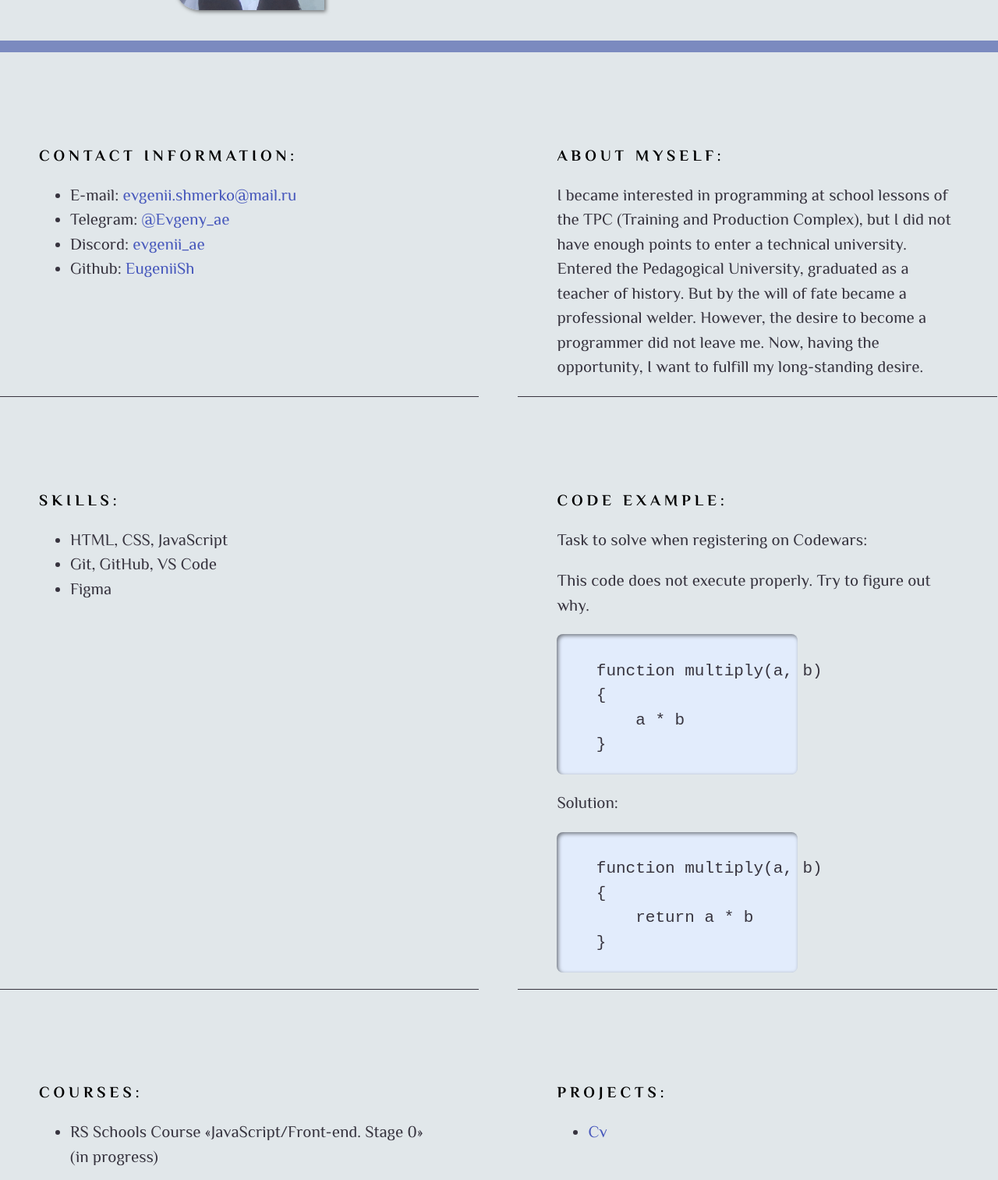
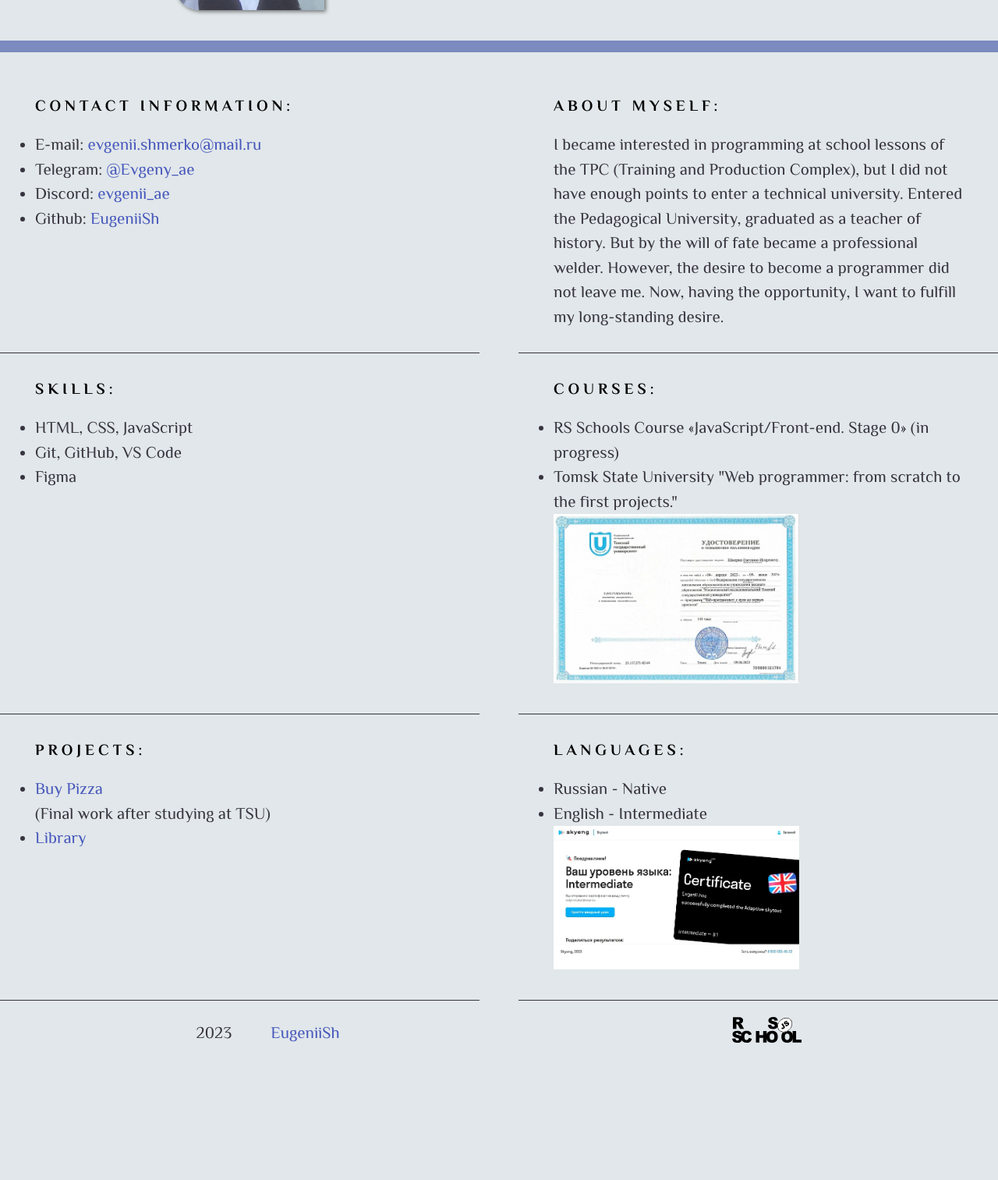
Before and after one commit to EugeniiSh/rsschool-cv, a plain HTML site: page index.html in a window 1280 px wide. Shown: the part 330-1843 px from the top of the page at 78% size. After the commit the page ends 1696 px from the top, so only its background shows below. Drawn offline with Linux system fonts and the light colour scheme.

Commit message:
feat: change style, add media768

```diff
--- a/index.html
+++ b/index.html
@@ -9,6 +9,7 @@
     <link rel="preconnect" href="https://fonts.googleapis.com">
     <link rel="preconnect" href="https://fonts.gstatic.com" crossorigin>
     <link href="https://fonts.googleapis.com/css2?family=Philosopher:wght@400;700&display=swap" rel="stylesheet">
+    <link rel="stylesheet" href="style768.css">
 </head>
 
 <body>
@@ -19,7 +20,6 @@
                     <li class="nav-item"><a href="#contacts" class="nav-link">Contacts</a></li>
                     <li class="nav-item"><a href="#about" class="nav-link">About</a></li>
                     <li class="nav-item"><a href="#skills" class="nav-link">Skills</a></li>
-                    <li class="nav-item"><a href="#code" class="nav-link">Code</a></li>
                     <li class="nav-item"><a href="#courses" class="nav-link">Courses</a></li>
                     <li class="nav-item"><a href="#projects" class="nav-link">Projects</a></li>
                     <li class="nav-item"><a href="#languages" class="nav-link">Languages</a></li>
@@ -47,11 +47,11 @@
         <section class="contacts section">
                 <div class="contacts-content" id="contacts">
                     <h2>Contact information:</h2>
-                    <ul class="contacts-info">
+                    <ul class="contacts-info main-ul">
                         <li class="contacts-item">E-mail: <a href="mailto:evgenii.shmerko@mail.ru">evgenii.shmerko@mail.ru</a></li>
                         <li class="contacts-item">Telegram: <a href="https://t.me/Evgeny_ae">@Evgeny_ae</a></li>
-                        <li class="contacts-item">Discord: <a href="https://discordapp.com/users/928992690614444052/">evgenii_ae</a></li>
-                        <li class="contacts-item">Github: <a href="https://github.com/EugeniiSh">EugeniiSh</a></li>
+                        <li class="contacts-item">Discord: <a href="https://discordapp.com/users/928992690614444052/" target="_blank">evgenii_ae</a></li>
+                        <li class="contacts-item">Github: <a href="https://github.com/EugeniiSh" target="_blank">EugeniiSh</a></li>
                     </ul>
                 </div>
         </section>
@@ -68,7 +68,7 @@
         <section class="skills section">
                 <div class="skills-content" id="skills">
                     <h2>Skills:</h2>
-                    <ul class="skills-list">
+                    <ul class="skills-list main-ul">
                         <li class="skills-item">HTML, CSS, JavaScript</li>
                         <li class="skills-item">Git, GitHub, VS Code</li>
                         <li class="skills-item">Figma</li>
@@ -76,42 +76,10 @@
                 </div>
         </section>
 
-        <section class="code section">
-                <div class="code-content" id="code">
-                    <h2>Code example:</h2>
-                    <p>Task to solve when registering on Codewars:</p>
-                    <div class="code-example">
-                        <div class="example-task example-blok">
-                            <p>This code does not execute properly. Try to figure out why.</p>
-                            <pre>
-                                <code>
-    function multiply(a, b)
-    {
-        a * b
-    }
-                                </code>
-                            </pre>
-                        </div>
-
-                        <div class="example-solution example-blok">
-                            <p>Solution:</p>
-                            <pre>
-                                <code>
-    function multiply(a, b)
-    {
-        return a * b
-    }
-                                </code>
-                            </pre>
-                        </div>
-                    </div>
-                </div>
-        </section>
-
         <section class="courses section">
                 <div class="courses-content" id="courses">
                     <h2>Courses:</h2>
-                    <ul class="courses-list">
+                    <ul class="courses-list main-ul">
                         <li class="courses-item">RS Schools Course «JavaScript/Front-end. Stage 0» (in progress)</li>
                         <li class="courses-item">
                             <p>Tomsk State University "Web programmer: from scratch to the first projects."</p>
@@ -124,9 +92,14 @@
         <section class="projects section">
                 <div class="projects-content" id="projects">
                     <h2>Projects:</h2>
-                    <ul class="projects-list">
+                    <ul class="projects-list main-ul">
                         <li class="projects-item">
-                            <a href="https://EugeniiSh.github.io/rsschool-cv/">Cv</a>
+                            <a href="http://t90265mj.beget.tech/pages/finalWork/finalWork.html" target="_blank">Buy Pizza</a>
+                            <p class="projects-item__text">(Final work after studying at TSU)</p>
+                        </li>
+
+                        <li class="projects-item">
+                            <a href="https://rolling-scopes-school.github.io/eugeniish-JSFEPRESCHOOL2023Q2/library/" target="_blank">Library</a>
                         </li>
                     </ul>
                 </div>
@@ -135,11 +108,13 @@
         <section class="languages section">
                 <div class="languages-content" id="languages">
                     <h2>Languages:</h2>
-                    <ul class="languages-list">
+                    <ul class="languages-list main-ul">
                         <li class="languages-item">Russian - Native</li>
                         <li class="languages-item">
                             <p>English - Intermediate</p>
-                            <img src="assets/img/SE_cert.jpg" alt="SE_cert">
+                            <div class="languages-item__img">
+                                <img src="assets/img/SE_cert.jpg" alt="SE_cert">
+                            </div>
                         </li>
                     </ul>
                 </div>
@@ -167,3 +142,5 @@
     </footer>
 </body>
 </html>
+
+<!-- https://eugeniish.github.io/rsschool-cv/ -->
--- a/style.css
+++ b/style.css
@@ -1,13 +1,14 @@
 *
 {
+    margin: 0;
+    padding: 0;
     box-sizing: border-box;
 }
 
 body
 {
     min-height: 100vh;
-    margin: 0;
-    padding: 0;
+
     display: flex;
     flex-direction: column;
     justify-content: space-between;
@@ -50,8 +51,9 @@ h2
 
 .section
 {
-    width: 48%;
-    padding: 50px 50px 0 50px;
+    /* width: 48%; */
+    width: 100%;
+    padding: 30px 45px;
     border-bottom: 1px solid #37343f;
 }
 
@@ -78,6 +80,7 @@ a:hover
     left: 0;
     right: 0;
     top: 0;
+    padding: 15px 0;
     z-index: 100;
 
     font-size: 21px;
@@ -94,6 +97,8 @@ a:hover
     display: flex;
     justify-content: flex-end;
     align-items: center;
+    gap: 10px;
+    margin: 0 20px;
     list-style: none;
 }
 
@@ -116,16 +121,23 @@ a:hover
 
 .main-container
 {
-    display: flex;
+    /* display: flex;
     flex-wrap: wrap;
-    gap: 50px;
+    gap: 50px; */
+    display: grid;
+    grid-template-columns: 1fr 1fr;
+    grid-template-rows: 420px auto auto auto;
+    column-gap: 50px;
     max-width: 1440px;
     margin: 0 auto;
 }
 
 .main-info
 {
-    width: 100%;
+    /* width: 100%; */
+    grid-column: 1/3;
+    grid-row: 1/2;
+
 }
 
 .main-info-blocks
@@ -168,7 +180,25 @@ a:hover
     letter-spacing: 6px;
 }
 
-pre
+.contacts
+{
+    grid-column: 1/2;
+    grid-row: 2/3;
+}
+
+.about
+{
+    grid-column: 2/3;
+    grid-row: 2/3;
+}
+
+.skills
+{
+    grid-column: 1/2;
+    grid-row: 3/4;
+}
+
+/* pre
 {
     width: 60%;
     height: 180px;
@@ -180,12 +210,29 @@ pre
 code
 {
     border-radius: 50%;
+} */
+
+.courses
+{
+    grid-column: 2/3;
+    grid-row: 3/4;
 }
-
 
 .courses-item img
 {
     max-width: 60%;
+}
+
+.projects
+{
+    grid-column: 1/2;
+    grid-row: 4/5;
+}
+
+.languages
+{
+    grid-column: 2/3;
+    grid-row: 4/5;
 }
 
 .languages-item img
@@ -229,10 +276,4 @@ code
     width: 100%;
 }
 
-@media (max-width: 768px)
-{
-    .section
-    {
-      width: 100%;
-    }
-}
+/* background-color: #e2ecfc; */
--- /dev/null
+++ b/style768.css
@@ -0,0 +1,37 @@
+@media (max-width: 768px)
+{
+    .section
+    {
+        text-align: center;
+    }
+
+    .main-container
+    {
+        display: flex;
+        flex-direction: column;
+    }
+
+    .main-ul
+    {
+        display: flex;
+        flex-direction: column;
+        align-items: center;
+        gap: 10px;
+    }
+
+    .main-info-blocks
+    {
+        flex-direction: column;
+        align-items: center;
+    }
+
+    .block-photo img
+    {
+        min-width: 150px;
+    }
+
+    .footer-link
+    {
+        min-width: 50px;
+    }
+}
```
